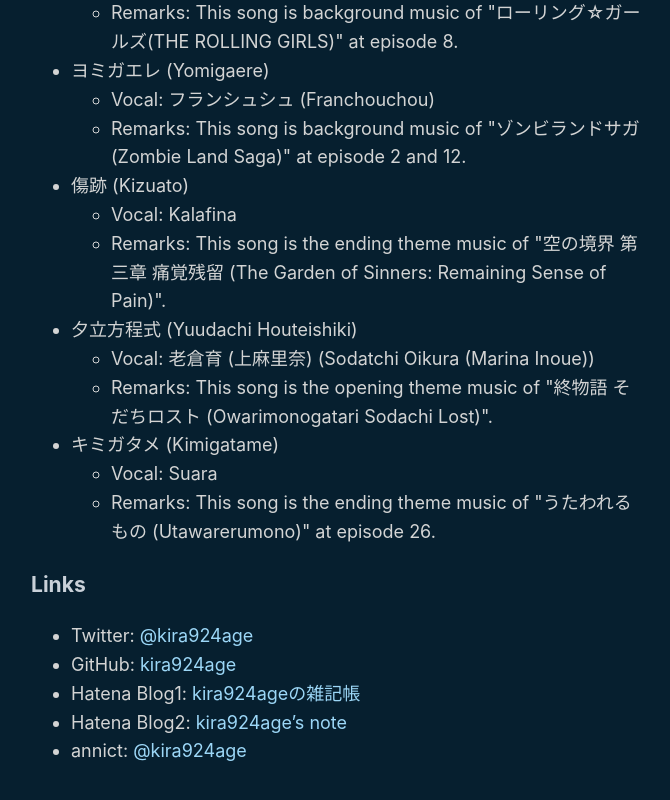
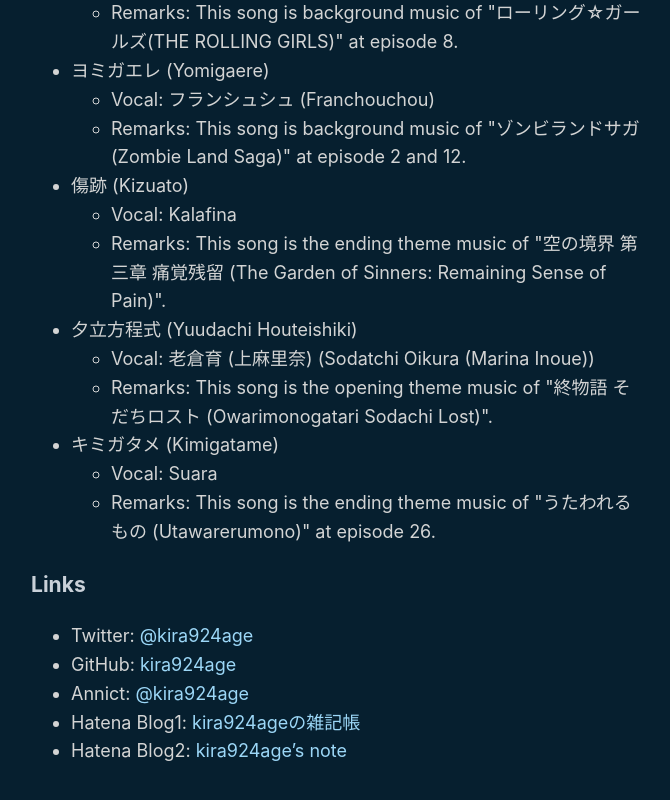
Before and after one commit to kira924age/kira924age.com, a Next.js app: page / in a window 1280 px wide. Shown: the part 1298-2098 px from the top of the page, without its empty margins (303-973 px from the left). Built offline with nearby package versions, Linux system fonts and the light colour scheme.

Commit message:
Update pages/index.js

```diff
--- a/pages/index.js
+++ b/pages/index.js
@@ -117,15 +117,15 @@ export default function Home() {
           GitHub: <a href="https://github.com/kira924age">kira924age</a>
         </li>
         <li key="3">
+          Annict: <a href="https://annict.com/@kira924age">@kira924age</a>
+        </li>
+        <li key="4">
           Hatena Blog1:{" "}
           <a href="https://kira000.hatenadiary.jp/">kira924ageの雑記帳</a>
         </li>
-        <li key="4">
+        <li key="5">
           Hatena Blog2:{" "}
           <a href="https://kira924age.hatenadiary.com/">kira924age’s note</a>
-        </li>
-        <li key="5">
-          annict: <a href="https://annict.com/@kira924age">@kira924age</a>
         </li>
       </ul>
     </Layout>
```
